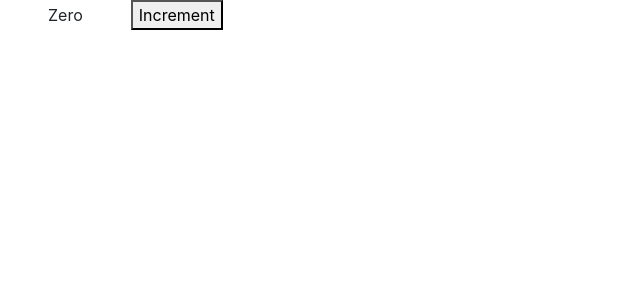
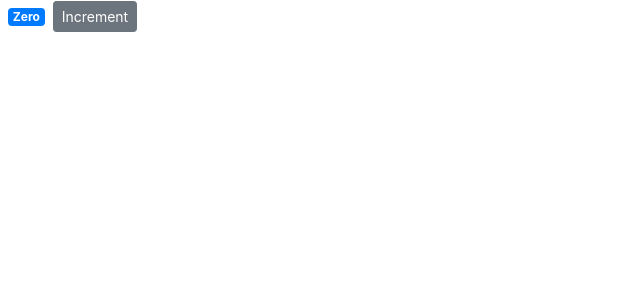
Before and after one commit to SamirJouni/shopping-cart, a React (Create React App) app: page / in a window 1280 px wide. Shown: the top 300 px of the page, without its empty margins (0-640 px from the left). Built offline with nearby package versions, Linux system fonts and the light colour scheme.

Commit message:
added bootstrap styles

```diff
--- a/src/components/Counters.jsx
+++ b/src/components/Counters.jsx
@@ -2,7 +2,12 @@ import React from "react";
 import Counter from "./Counter";
 
 const Counters = props => {
-	return <Counter counter={props.counter} formatCount={props.formatCount}/>;
+	const formatCount = () => {
+		const { value } = props.counter;
+		return value === 0 ? "Zero" : value;
+	};
+
+	return <Counter counter={props.counter} formatCount={formatCount} />;
 };
 
 export default Counters;
--- a/src/components/counter.jsx
+++ b/src/components/counter.jsx
@@ -1,13 +1,12 @@
 import React from "react";
 
-const Counter = (props) => {
-
+const Counter = props => {
 	return (
-			<div>
-				<span className='m-5'>{props.formatCount()}</span>
-				<button>Increment</button>
-			</div>
-		);
-}
+		<div>
+			<span className="badge badge-primary m-2">{props.formatCount()}</span>
+			<button className="btn btn-secondary btn-sm">Increment</button>
+		</div>
+	);
+};
 
 export default Counter;
--- a/src/containers/App.jsx
+++ b/src/containers/App.jsx
@@ -4,23 +4,18 @@ import "./App.css";
 
 class App extends Component {
 	constructor() {
-    super();
+		super();
 		this.state = {
-      counter: {
-        value: 0,
-      }
-    };
+			counter: {
+				value: 0
+			}
+		};
 	}
-
-  formatCount = () => {
-    const {value} = this.state.counter;
-    return value===0 ? 'Zero' : value;
-  }
 
 	render() {
 		return (
 			<React.Fragment>
-				<Counters counter={this.state.counter} formatCount={this.formatCount}/>
+				<Counters counter={this.state.counter} />
 			</React.Fragment>
 		);
 	}
```
